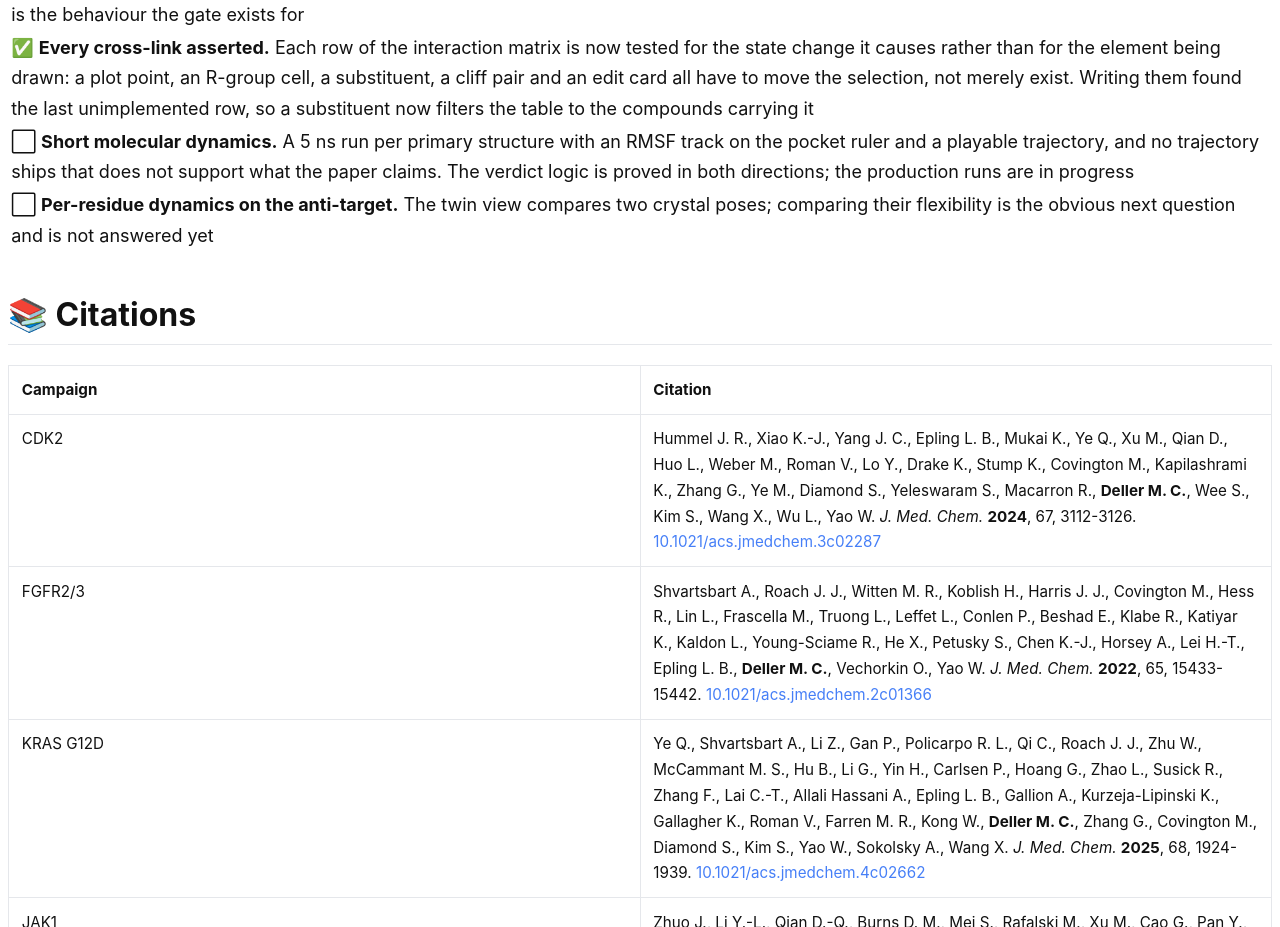
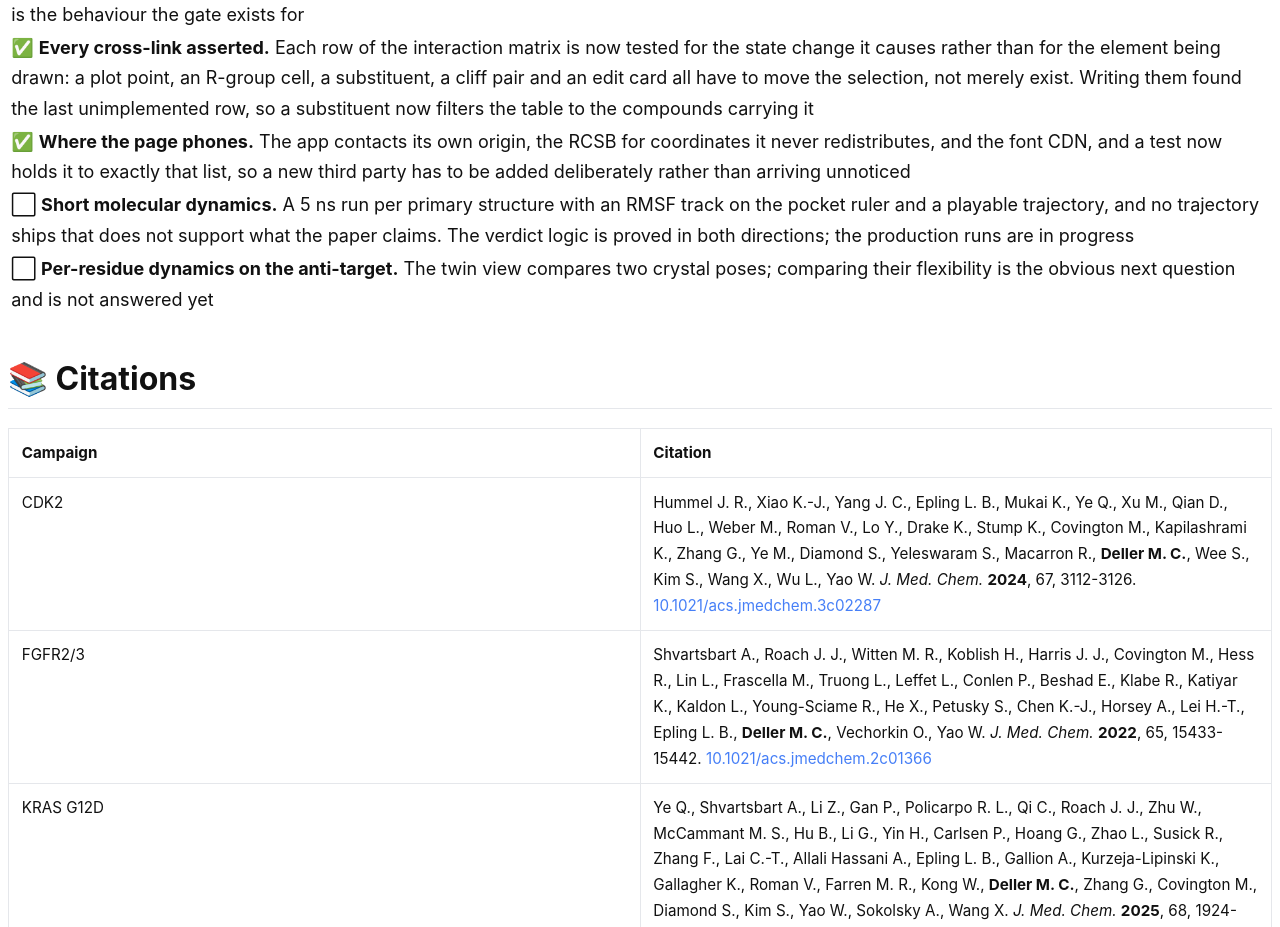
Before and after one commit to bellcheddar/GATECRASHER, a plain HTML site: page README.preview.html in a window 1280 px wide. Shown: the part 7589-8516 px from the top of the page. Drawn offline with Linux system fonts and the light colour scheme.

Commit message:
Tick the runtime-origin test on the roadmap
The test landed in the previous commit without its roadmap entry, which is the
second time tonight the list has trailed the work by one commit. A To Do list is
only worth reading if it is ticked in the commit that does the thing.

Co-Authored-By: Claude Opus 5 <noreply@anthropic.com>
Claude-Session: https://claude.ai/code/session_01HkDbmCTHqoA5exPm7uRHnP

```diff
--- a/README.preview.html
+++ b/README.preview.html
@@ -248,6 +248,7 @@ gc all      &lt;slug&gt;                             # the pipeline, in order
 <li><span class="emd-check">&#9989;</span> <strong>Take the view away.</strong> A PyMOL script, session and still image per structure, so the pocket leaves the browser</li>
 <li><span class="emd-check">&#9989;</span> <strong>Gates in CI.</strong> The schema, provenance, chemistry and cross-reference checks run on every push, along with the copy gate, so a bundle that contradicts itself cannot reach the branch. Proved by breaking one on purpose: a blanked <code>source_table</code> fails the build rather than warning, which is the behaviour the gate exists for</li>
 <li><span class="emd-check">&#9989;</span> <strong>Every cross-link asserted.</strong> Each row of the interaction matrix is now tested for the state change it causes rather than for the element being drawn: a plot point, an R-group cell, a substituent, a cliff pair and an edit card all have to move the selection, not merely exist. Writing them found the last unimplemented row, so a substituent now filters the table to the compounds carrying it</li>
+<li><span class="emd-check">&#9989;</span> <strong>Where the page phones.</strong> The app contacts its own origin, the RCSB for coordinates it never redistributes, and the font CDN, and a test now holds it to exactly that list, so a new third party has to be added deliberately rather than arriving unnoticed</li>
 <li><span class="emd-check">&#11036;</span> <strong>Short molecular dynamics.</strong> A 5 ns run per primary structure with an RMSF track on the pocket ruler and a playable trajectory, and no trajectory ships that does not support what the paper claims. The verdict logic is proved in both directions; the production runs are in progress</li>
 <li><span class="emd-check">&#11036;</span> <strong>Per-residue dynamics on the anti-target.</strong> The twin view compares two crystal poses; comparing their flexibility is the obvious next question and is not answered yet</li>
 </ul>
```
Also changed, not shown: README.html (+1 -0 lines), 2 other files.
